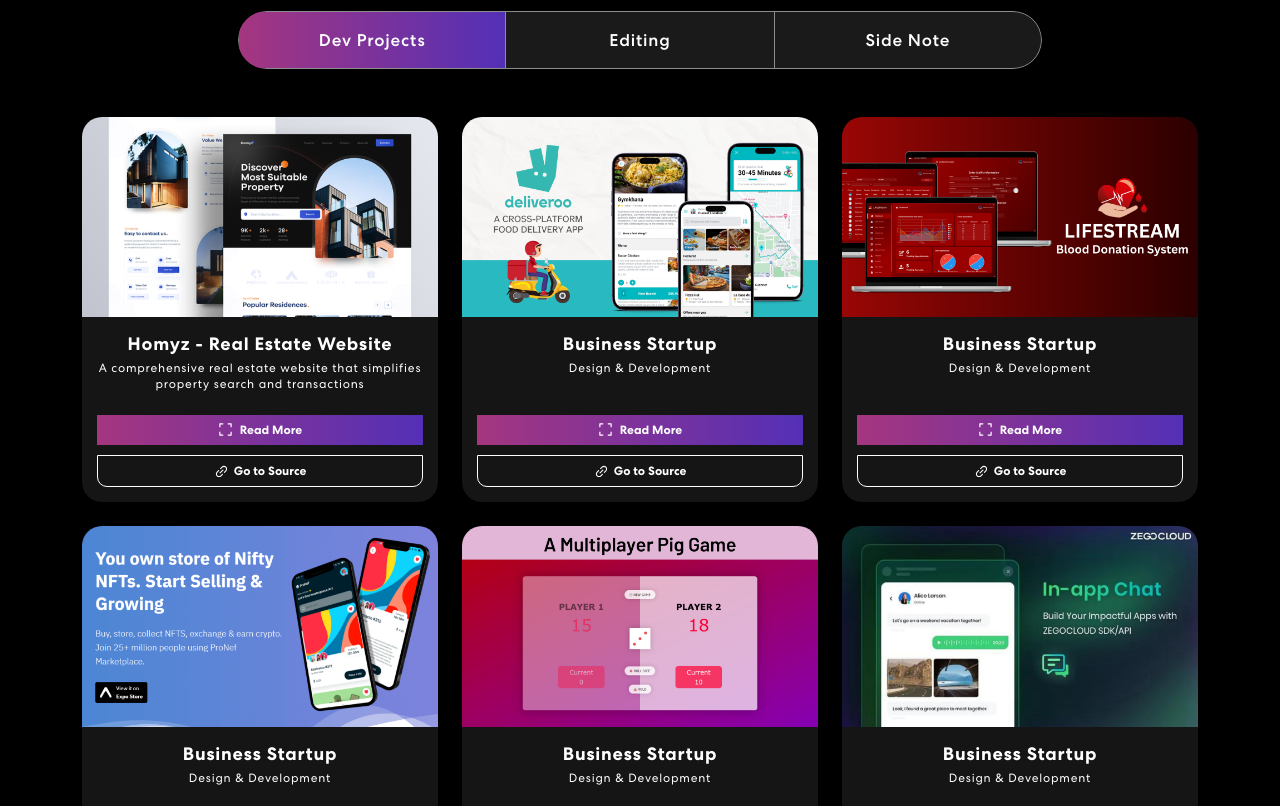
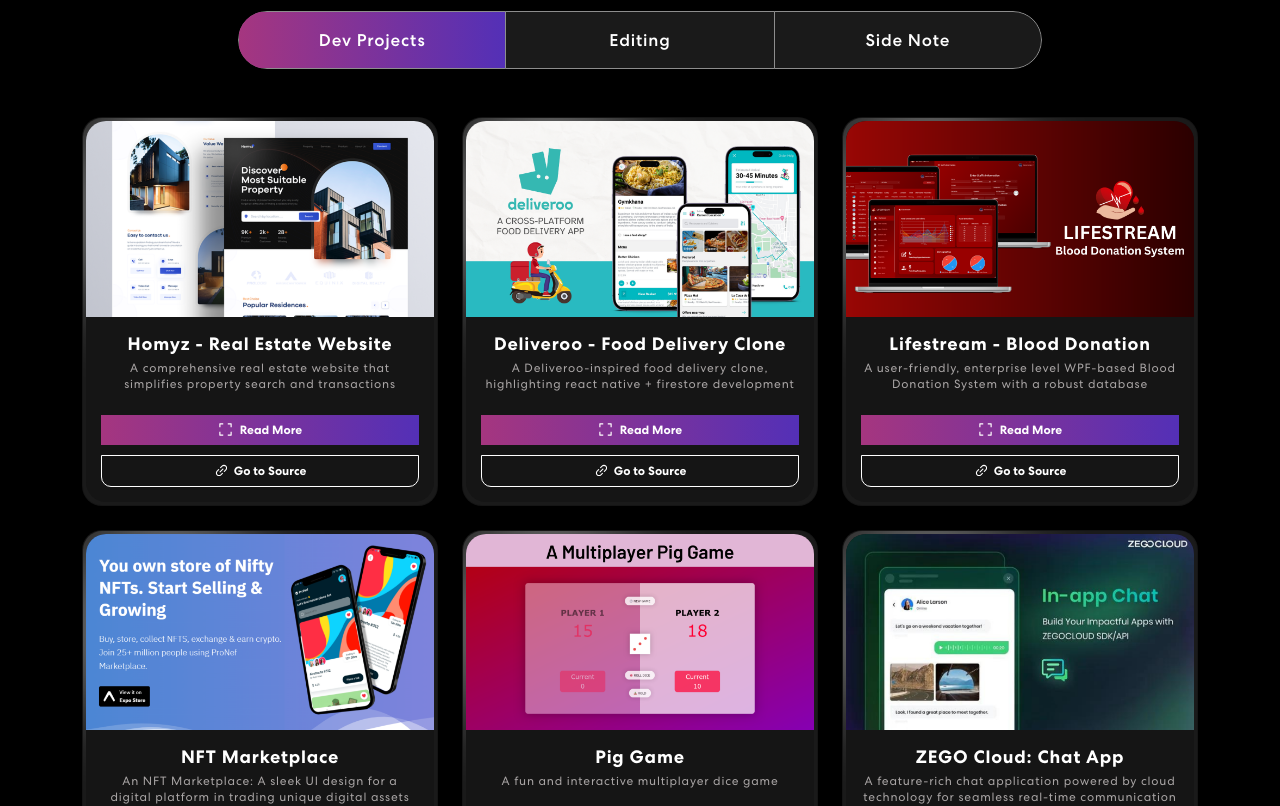
Before and after one commit to MaizNadeem/Personal-Portfolio, a React (Create React App) app in the folder client/: page / in a window 1280 px wide. Shown: the part 1480-2286 px from the top of the page. Built offline with nearby package versions, Linux system fonts and the light colour scheme.

Commit message:
Added Custom Modal

```diff
--- a/client/src/App.css
+++ b/client/src/App.css
@@ -506,12 +506,18 @@
     z-index: -4;
 }
 .proj-container {
+    z-index: 2;
     background-color: #151515;
     position: relative;
     border-radius: 20px;
     overflow: hidden;
-    margin-bottom: 24px;
+    transition: background 300ms ease-in-out;
 }
+.card:hover > .proj-container {
+    background: rgb(26, 26, 26, 0.6);
+    backdrop-filter: blur(80px);
+}
+
 .proj-details-container {
     height: 185px;
     display: flex;
@@ -529,16 +535,52 @@
     line-height: 1;
 }
 .proj-text h4 {
+    color: white;
     font-size: 18px;
     font-weight: 700;
     letter-spacing: 0.8px;
     margin-bottom: 4px;
 }
 .proj-text span {
+    color: #aaa6a6;
     font-weight: 400;
     font-size: 12px;
     letter-spacing: 0.8px;
 }
+.card {
+    background: rgb(128 128 128 / 0.2);
+    padding : 3px;
+    border-radius: 20px;
+    position: relative;
+    overflow: hidden;
+    margin-bottom: 24px;
+}
+
+
+.blob {
+    filter: blur(40px);
+    position: absolute;
+    z-index: 1;
+    top: -10px;
+    left: -10px;
+    width: calc(50% + 20px);
+    height: calc(50% + 20px);
+    border-radius: 50%;
+    background: rgb(255, 255, 255, 0.5);
+}
+.fakeblob {
+    display: hidden;
+    position: absolute;
+    z-index: -1;
+    top: 0;
+    left: 0;
+    width: 200px;
+    height: 200px;
+    border-radius: 50%;
+}
+
+
+
 /************ Contact CSS ************/
 .contact {
     background: linear-gradient(90.21deg, #AA367C -5.91%, #4A2FBD 111.58%);
--- /dev/null
+++ b/client/src/components/CustomModal.js
@@ -0,0 +1,33 @@
+import { useState } from 'react';
+import Modal from 'react-bootstrap/Modal';
+
+const CustomModal = ({ title, description, showModal, toggleModal }) => {
+    const [show, setShow] = useState(showModal);
+
+    const handleClose = () => {
+        setShow(false);
+        toggleModal();
+    };
+
+    return (
+        <>
+            <Modal
+                show={show}
+                onHide={handleClose}
+                dialogClassName="modal-90w"
+                aria-labelledby="example-custom-modal-styling-title"
+            >
+                <Modal.Header closeButton>
+                    <Modal.Title id="example-custom-modal-styling-title">
+                        {title}
+                    </Modal.Title>
+                </Modal.Header>
+                <Modal.Body>
+                    <p>{description}</p>
+                </Modal.Body>
+            </Modal>
+        </>
+    );
+}
+
+export default CustomModal;
--- a/client/src/components/ProjectCard.js
+++ b/client/src/components/ProjectCard.js
@@ -1,9 +1,40 @@
+import { useEffect, useState } from "react";
 import { Col, Button } from "react-bootstrap";
 import { AiOutlineLink, AiOutlineExpand } from 'react-icons/ai';
 
-export const ProjectCard = ({ title, description, imgUrl }) => {
+import CustomModal from "./CustomModal";
+
+export const ProjectCard = ({ id, title, description, imgUrl, url }) => {
+
+    const [showModal, setShowModal] = useState(false);
+
+    const toggleModal = () => {
+        setShowModal(!showModal);
+    };
+
+    useEffect(() => {
+        const allCards = document.querySelectorAll(".card");
+
+        window.addEventListener("mousemove", (ev) => {
+            allCards.forEach((e) => {
+                const blob = e.querySelector(".blob");
+                const fblob = e.querySelector(".fakeblob");
+
+                if (blob && fblob) {
+                    const rec = fblob.getBoundingClientRect();
+                    blob.style.transform = `translate(${ev.clientX - rec.left - (rec.width / 2)}px, ${ev.clientY - rec.top - (rec.height / 2)}px)`;
+                }
+            });
+        });
+    }, []);
+
+    const handleGoToSource = () => {
+        window.open(url, '_blank');
+    };
+
     return (
         <Col size={12} sm={6} md={4}>
+            <div className="card">
             <div className="proj-container">
                 <img src={imgUrl} alt="Project-Card" />
                 <div className="proj-details-container">
@@ -12,17 +43,21 @@
                         <span>{description}</span>
                     </div>
                     <div className="button-container">
-                        <Button className="custom-button text-only" >
-                            <AiOutlineExpand size={15} style={{ marginRight: "7px", marginBottom: "2px" }} />
+                        <Button className="custom-button text-only" onClick={toggleModal}>
+                            <AiOutlineExpand size={15} style={{ marginRight: "7px", marginBottom: "1px" }} />
                             <text>Read More</text>
                         </Button>
-                        <Button className="custom-button icon-and-text" >
+                        <Button className="custom-button icon-and-text" onClick={handleGoToSource} >
                             <AiOutlineLink size={15} style={{ marginRight: "5px" }} />
                             <text>Go to Source</text>
                         </Button>
                     </div>
                 </div>
             </div>
+            <div className="blob"></div>
+            <div className="fakeblob"></div>
+            </div>
+            {showModal && <CustomModal title={title} description={description} showModal={showModal} toggleModal={toggleModal} />}
         </Col>
     );
 };
--- a/client/src/components/Projects.js
+++ b/client/src/components/Projects.js
@@ -14,34 +14,46 @@
 
     const projects = [
         {
+            id: 1,
             title: "Homyz - Real Estate Website",
             description: "A comprehensive real estate website that simplifies property search and transactions",
             imgUrl: projImg1,
+            url: "https://github.com/MaizNadeem/Real-Estate-Web",
         },
         {
-            title: "Business Startup",
-            description: "Design & Development",
+            id: 2,
+            title: "Deliveroo - Food Delivery Clone",
+            description: "A Deliveroo-inspired food delivery clone, highlighting react native + firestore development",
             imgUrl: projImg2,
+            url: "https://github.com/MaizNadeem/Deliveroo-2.0",
         },
         {
-            title: "Business Startup",
-            description: "Design & Development",
+            id: 3,
+            title: "Lifestream - Blood Donation",
+            description: "A user-friendly, enterprise level WPF-based Blood Donation System with a robust database",
             imgUrl: projImg3,
+            url: "https://github.com/MaizNadeem/Lifestream-WPF",
         },
         {
-            title: "Business Startup",
-            description: "Design & Development",
+            id: 4,
+            title: "NFT Marketplace",
+            description: "An NFT Marketplace: A sleek UI design for a digital platform in trading unique digital assets",
             imgUrl: projImg4,
+            url: "https://github.com/MaizNadeem/NFT-Marketplace",
         },
         {
-            title: "Business Startup",
-            description: "Design & Development",
+            id: 5,
+            title: "Pig Game",
+            description: "A fun and interactive multiplayer dice game",
             imgUrl: projImg5,
+            url: "https://github.com/MaizNadeem/Pig-Game",
         },
         {
-            title: "Business Startup",
-            description: "Design & Development",
+            id: 6,
+            title: "ZEGO Cloud: Chat App",
+            description: "A feature-rich chat application powered by cloud technology for seamless real-time communication",
             imgUrl: projImg6,
+            url: "https://github.com/MaizNadeem/Zego-ChatApp",
         },
     ];
 
@@ -71,10 +83,10 @@
                         <Tab.Pane eventKey="first">
                         <Row>
                             {
-                            projects.map((project, index) => {
+                            projects.map((project) => {
                                 return (
                                     <ProjectCard
-                                        key={index}
+                                        key={project.id}
                                         {...project}
                                     />
                                 )
```
